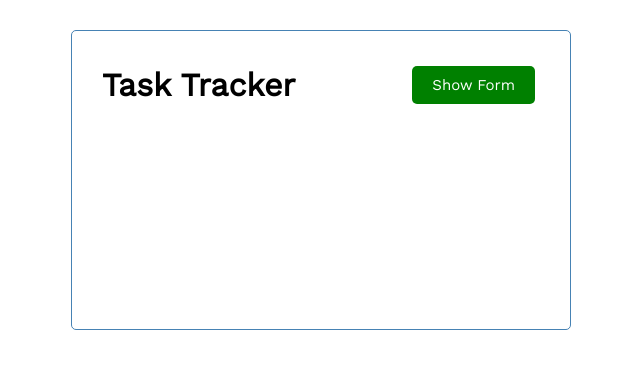
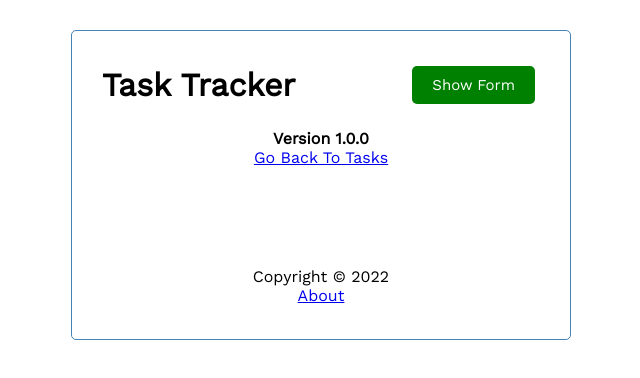
Before and after one commit to rasheedat1428/Task-management, a React (Create React App) app: page /about in a window 1280 px wide. Shown: the top 378 px of the page, without its empty margins (319-959 px from the left). Built offline with nearby package versions, Linux system fonts and the light colour scheme.

Commit message:
Adding Delete and Router

```diff
--- a/src/App.js
+++ b/src/App.js
@@ -1,19 +1,25 @@
-import AddTask from "./components/AddTask";
+import { BrowserRouter, Route, Routes } from "react-router-dom";
 import Header from "./components/Header";
 import { TaskProvider } from "./context/tasks";
-import Tasks from "./components/Tasks";
+
+import Home from "./components/Home";
+import About from "./components/About";
+import Footer from "./components/Footer";
 
 function App() {
   return (
-
+   <BrowserRouter>
    <TaskProvider>
     <div className="container">
     <Header />
-     <AddTask />
-      <Tasks />
-
+    <Routes>
+      <Route path="/" element={<Home />} />
+      <Route path="/about" element={<About />} />
+      </Routes>
+      <Footer />
     </div>
   </TaskProvider>
+  </BrowserRouter>
   );
 }
 
--- /dev/null
+++ b/src/components/About.jsx
@@ -0,0 +1,13 @@
+import React from 'react'
+import { Link } from 'react-router-dom'
+
+const About = () => {
+  return (
+    <div  style={{ textAlign: "center" }}>
+        <h4>Version 1.0.0</h4>
+        <Link to="/">Go Back To Tasks</Link>
+    </div>
+  );
+};
+
+export default About;
--- a/src/components/AddTask.jsx
+++ b/src/components/AddTask.jsx
@@ -42,7 +42,8 @@ const AddTask = () => {
             value={formValues.text}
             onChange={(e) => setFormValues({...formValues, text: e.target.value})}
            />
-            {isError.text && (<span style={{color: "red"}}>Please add a task</span>)}
+            {isError.text && (<span style={{color: "red"}}>Please add a task</span>
+            )}
             </div>
           <div className="form-control">
             <label>Day &amp; Time</label>
--- /dev/null
+++ b/src/components/Footer.jsx
@@ -0,0 +1,13 @@
+import React from 'react'
+import { Link } from 'react-router-dom'
+
+const Footer = () => {
+  return (
+    <footer className='footer'>
+        <p>Copyright &copy; 2022</p>
+        <Link to="/about">About</Link>
+    </footer>
+  )
+}
+
+export default Footer
--- /dev/null
+++ b/src/components/Home.jsx
@@ -0,0 +1,14 @@
+import React from 'react'
+import AddTask from './AddTask'
+import Tasks from './Tasks'
+
+const Home = () => {
+  return (
+    <div>
+        <AddTask />
+        <Tasks />
+    </div>
+  )
+}
+
+export default Home
--- a/src/components/Task.jsx
+++ b/src/components/Task.jsx
@@ -1,13 +1,16 @@
 import React from 'react'
 import {FaTimes, FaClock, FaList} from "react-icons/fa";
 import TaskContext from '../context/tasks';
-import { UPDATE } from '../context/types';
+import { DELETE, UPDATE } from '../context/types';
 
 const Task = ({task}) => {
   const { dispatch } = React.useContext(TaskContext);
   const handleDbClick = () => {
    dispatch({type: UPDATE, payload: task.id});
   };
+  const handleDelete = () => {
+    dispatch({type: DELETE, payload:task.id})
+  }
   return (
     <div className={`task ${task.reminder ? "reminder" : ""}`}
        onDoubleClick = {handleDbClick} >
@@ -17,6 +20,7 @@ const Task = ({task}) => {
             color: "darkred",
             cursor: "pointer",
           }}
+         onClick={handleDelete}
         />
      </h3>
         <FaClock /> {task.day}
--- a/src/components/Tasks.jsx
+++ b/src/components/Tasks.jsx
@@ -7,10 +7,12 @@ const Tasks = () => {
   const tasks = state.tasks;
   return (
     <div>
+      {tasks.length <=0 && <p>No Task Available</p>}
       {tasks.map((task, i) => (
-      <Task key={i} task={task} />))}
+      <Task key={i} task={task} />
+      ))}
     </div>
-  )
-}
+  );
+};
 
-export default Tasks
+export default Tasks;
--- a/src/index.css
+++ b/src/index.css
@@ -108,3 +108,9 @@
     gap: 4px;
     margin-top: 8px;
   }
+  .footer {
+    text-align: center;
+    bottom: 0;
+    margin-top: 100px;
+    margin-bottom: 4px;
+  }
```
